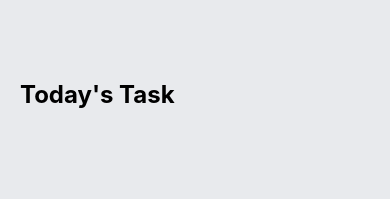
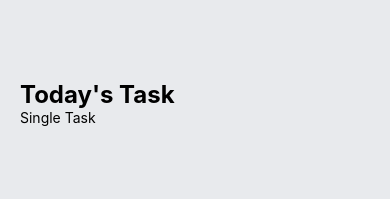
Before and after one commit to UsmanAsif193/todo-app-react-native, a React Native app: screen / in a window 390 px wide. Shown: the top 199 px of the page. Built offline with nearby package versions, Linux system fonts and the light colour scheme.

Commit message:
feat: single task file created

```diff
--- a/App.js
+++ b/App.js
@@ -1,5 +1,6 @@
 import { StatusBar } from "expo-status-bar";
 import { StyleSheet, Text, View } from "react-native";
+import SingleTask from "./components/SingleTask";
 
 export default function App() {
   return (
@@ -8,7 +9,10 @@
       <View style={styles.tasksWrapper}>
         <Text style={styles.sectionTitle}>Today's Task</Text>
 
-        <View style={styles.items}>{/* Single Task */}</View>
+        <View style={styles.items}>
+          {/* Single Task */}
+          <SingleTask />
+        </View>
       </View>
     </View>
   );
--- /dev/null
+++ b/components/SingleTask/index.js
@@ -0,0 +1,14 @@
+import React from "react";
+import { StyleSheet, Text, View } from "react-native";
+
+const SingleTask = () => {
+  return (
+    <View>
+      <Text>Single Task</Text>
+    </View>
+  );
+};
+
+const styles = StyleSheet.create({});
+
+export default SingleTask;
```
